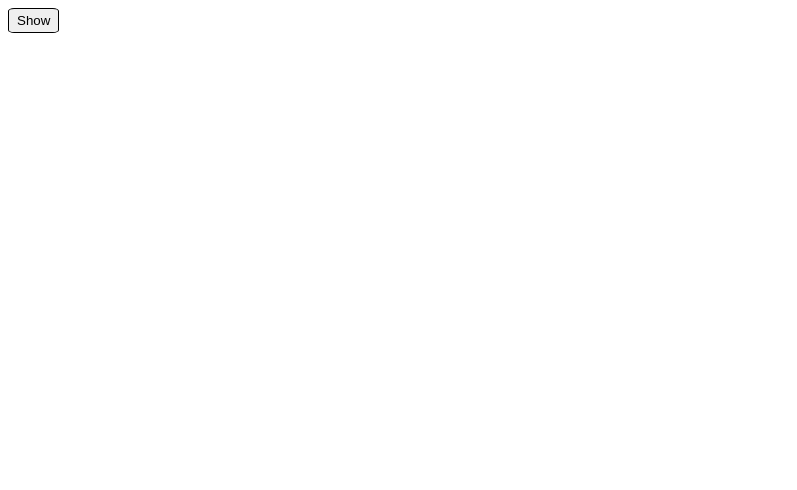
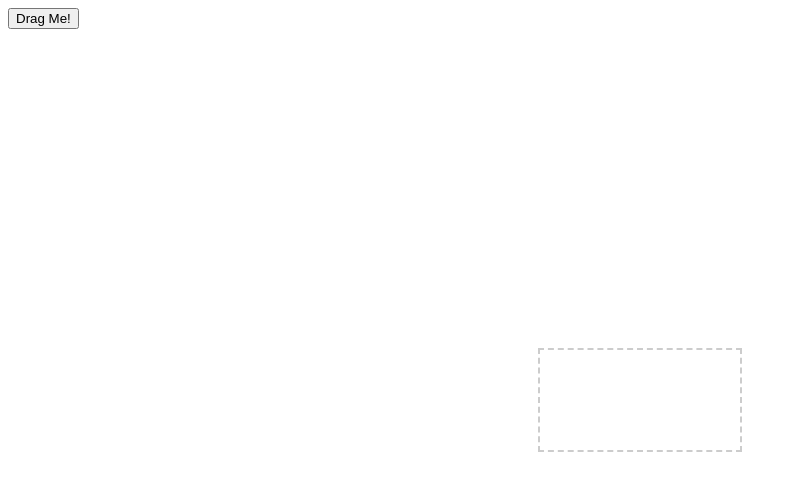
Before and after one commit to vr1Ravi/js-machine-coding, a React (Vite) app in the folder react/: page / in a window 1280 px wide. Shown: the top 490 px of the page, without its empty margins (0-797 px from the left). Built offline with nearby package versions, Linux system fonts and the light colour scheme.

Commit message:
drag and drop

```diff
--- a/react/src/App.jsx
+++ b/react/src/App.jsx
@@ -6,6 +6,7 @@ import InfiniteScrollDomApi from "./components/InfiniteScroll";
 import InfiniteScrollIntersectionObserver from "./components/InfiniteScrollIntersectionObserver";
 import PopOver from "./components/popOver";
 import ProgressBar from "./components/ProgressBar";
+import DragAndDrop from "./components/DragAndDrop";
 import Toaster from "./components/ToastContainer";
 import ToastExample from "./components/ToastExample";
 import ToggleArrayItem from "./components/ToggleArrayItem";
@@ -25,10 +26,12 @@ function App() {
         {/* <ProgressBar/> */}
         {/* <Counter/> */}
         {/* <GridLights/> */}
-        <PopOver>
+        {/* <PopOver>
           <PopOver.Action label={"Show"} />
           <PopOver.Content>Hello there</PopOver.Content>
-        </PopOver>
+        </PopOver> */}
+
+        <DragAndDrop />
       </div>
     </>
   );
--- /dev/null
+++ b/react/src/components/DragAndDrop/index.jsx
@@ -0,0 +1,76 @@
+import { useEffect, useRef } from "react";
+import "./style.css";
+/**
+ *
+ * @returns Steps in drag and drop:
+ *
+ * 1. add draggable = true attribute to the Element
+ * 2. Drag events:
+ *  a) dragStart => Fired once. Whe we start dragging.
+ *  b) drag => Fired Continuously while we are dragging.
+ *  c) dragEnd => Fired once when drop completes or get cancelled.
+ *
+ *  d) dragEnter => Fired Once when dragged element enters a valid drop zone. We can notify user by changing cass of the drop zone.
+ *  e) dragLeave => Fired when the dragged element leave the drop zone.
+ *  f) dragOver => Fired continuously as the dragged element is moved over a drop target.
+ *  g) drop => Fired when the dragged element is dropped onto a valid drop target.
+ *
+ *
+ */
+function DragAndDrop() {
+  const dragRef = useRef();
+  const basketRef = useRef();
+
+  useEffect(() => {
+    const dragEl = dragRef.current;
+    const basketEl = basketRef.current;
+
+    dragEl.addEventListener("dragstart", (e) => {
+      console.log("Drag Start");
+      if (e.dataTransfer) {
+        e.dataTransfer.setData("text/plain", e.target.innerHTML);
+      }
+    });
+    dragEl.addEventListener("drag", () => {
+      // console.log("Dragging...");
+    });
+    dragEl.addEventListener("dragend", () => {
+      console.log("Drag end...");
+    });
+
+    basketEl.addEventListener("dragenter", () => {
+      console.log("drag enter");
+      basketEl.style.backgroundColor = "lightgreen";
+    });
+    basketEl.addEventListener("dragleave", () => {
+      // console.log("drag leave");
+      basketEl.style.backgroundColor = "white";
+    });
+    basketEl.addEventListener("dragover", (e) => {
+      console.log("drag over");
+      e.preventDefault(); // without dragover and inside it preventing event. The drop event wont fire.
+    });
+    basketEl.addEventListener("drop", (e) => {
+      console.log("drop element");
+      e.preventDefault(); // adding it, if not, droping files from download, Browser will open that file by default in new tab.
+
+      if (e.dataTransfer) {
+        const btnElementInnerData = e.dataTransfer.getData("text");
+        const newBtn = document.createElement("button");
+        newBtn.innerHTML = btnElementInnerData;
+        basketEl.appendChild(newBtn);
+      }
+    });
+  }, []);
+  return (
+    <div>
+      <button draggable ref={dragRef}>
+        Drag Me!
+      </button>
+
+      <div ref={basketRef} className="drop-box"></div>
+    </div>
+  );
+}
+
+export default DragAndDrop;
--- /dev/null
+++ b/react/src/components/DragAndDrop/style.css
@@ -0,0 +1,10 @@
+.drop-box {
+  border: 2px dashed #ccc;
+  position: absolute;
+  top: 50%;
+  left: 50%;
+  transform: translate(-50%, -50%);
+  min-width: 200px;
+  height: 100px;
+  background-color: rgba(255, 255, 255, 0.8);
+}
--- a/react/src/main.jsx
+++ b/react/src/main.jsx
@@ -1,9 +1,4 @@
-import { StrictMode } from 'react'
-import { createRoot } from 'react-dom/client'
-import App from './App.jsx'
+import { createRoot } from "react-dom/client";
+import App from "./App.jsx";
 
-createRoot(document.getElementById('root')).render(
-  <StrictMode>
-    <App />
-  </StrictMode>,
-)
+createRoot(document.getElementById("root")).render(<App />);
```
Also changed, not shown: react/src/components/SortableList/index.jsx (deleted, +0 -7 lines).
